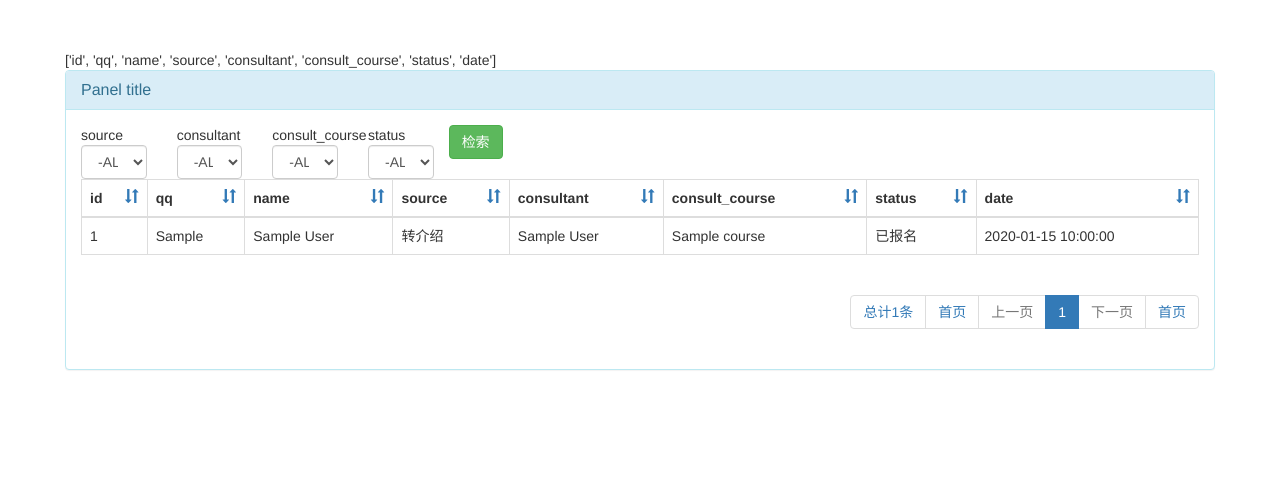
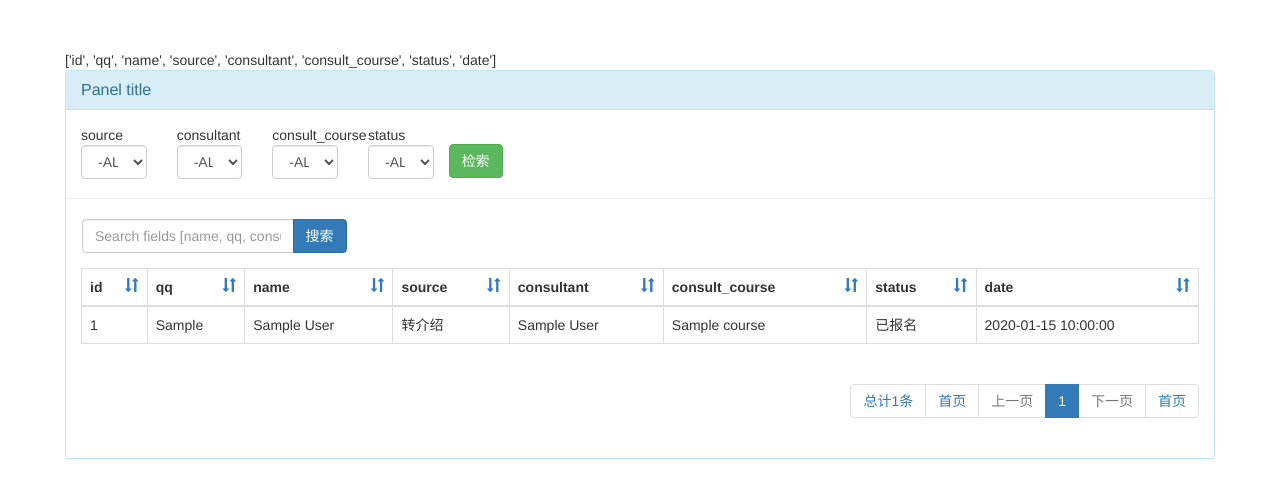
Before and after one commit to LeonQiuM/CRM, a Django app: page /king_admin/crm/customer/ in a window 1280 px wide. Shown: the part 50-548 px from the top of the page. Run offline with Django 3.2, Linux system fonts and the light colour scheme; tables that the repository leaves empty hold one stand-in row (values such as "Sample post"); some libraries are stand-ins or nearby versions.

Commit message:
🏖Enhancement:king_admin搜索功能

```diff
--- a/king_admin/king_admin.py
+++ b/king_admin/king_admin.py
@@ -10,13 +10,15 @@ enabled_admins = {}
 
 class BaseAdmin(object):
     list_display = []
-    list_filter = []
-    list_per_page = 10
+    list_filters = []
+    list_per_page = 5
+    search_fields = []
 
 
 class CustomerAdmin(BaseAdmin):
     list_display = ['id', 'qq', 'name', 'source', 'consultant', 'consult_course', 'status', 'date']
     list_filters = ['source', 'consultant', 'consult_course', 'status']
+    search_fields = ['name', 'qq', 'consultant__name']
     list_per_page = 1
 
 
--- a/king_admin/templatetags/tags.py
+++ b/king_admin/templatetags/tags.py
@@ -83,13 +83,15 @@ def render_filter_ele(condtion, admin_class, filter_conditions):
 
 
 @register.simple_tag
-def build_paginators(query_sets, filter_conditions, previous_order):
+def build_paginators(query_sets, filter_conditions, previous_order, search_key):
     filter_conditions['order'] = previous_order
+    filter_conditions['_q'] = search_key
+
     filters = page_btns = ""
     for k, v in filter_conditions.items():
         if v:
             filters += "&%s=%s" % (k, v)
-
+    print(filters)
     if query_sets.has_previous():
         prev_page_btn = '''<li class=""><a href="?page=%s%s">上一页</a></li>''' % (
             query_sets.previous_page_number(), filters
--- a/king_admin/utils.py
+++ b/king_admin/utils.py
@@ -2,6 +2,7 @@
 # -*- coding: utf-8 -*-
 # __author__ = "Leon"
 # Date: 2018/1/23
+from django.db.models import Q
 
 
 def table_filter(request, admin_class):
@@ -12,11 +13,12 @@ def table_filter(request, admin_class):
     :return:
     """
     filter_conditions = {}
+    key_words = ['page', 'order', '_q']  # 分页关键字,排序关键字,搜索关键字
     for k, v in request.GET.items():
+        if k in key_words:
+            continue
         if v:
             filter_conditions[k] = v
-        if k == "page" or k == 'order':  # 分页关键字,排序关键字
-            del filter_conditions[k]
     return admin_class.model.objects.filter(**filter_conditions), filter_conditions
 
 
@@ -31,3 +33,17 @@ def table_sort(request, objs):
     else:
         res = objs
     return res, order_key
+
+
+def table_search(request, admin_class, object_list):
+    search_key = request.GET.get("_q")
+    if search_key:
+        q_obj = Q()
+        q_obj.connector = "OR"
+        for column in admin_class.search_fields:
+            q_obj.children.append(("%s__contains" % column, search_key))
+
+        res = object_list.filter(q_obj)
+        return res, search_key
+    else:
+        return object_list, ""
--- a/king_admin/views.py
+++ b/king_admin/views.py
@@ -1,7 +1,7 @@
 from django.shortcuts import render
 from king_admin import king_admin
 from django.core.paginator import Paginator, EmptyPage, PageNotAnInteger
-from king_admin.utils import table_filter, table_sort
+from king_admin.utils import table_filter, table_sort, table_search
 
 
 # Create your views here.
@@ -36,6 +36,8 @@ def display_table_objs(request, app, table):
         model = admin_class.model
         # object_list = admin_class.model.objects.all()
         object_list, filter_conditions = table_filter(request, admin_class)  # 过滤
+
+        object_list, search_key = table_search(request, admin_class, object_list)
         order_key = ""
 
         object_list, order_key = table_sort(request, object_list)  # 排序
--- a/templates/king_admin/table_objs.html
+++ b/templates/king_admin/table_objs.html
@@ -4,8 +4,6 @@
 
 {% block container %}
     {{ admin_class.list_display }}
-
-
     <div class="panel panel-info">
         <div class="panel-heading">
             <h3 class="panel-title">Panel title</h3>
@@ -20,14 +18,27 @@
                             {% render_filter_ele condtion admin_class filter_conditions %}
                         </div>
                     {% endfor %}
-                    <button type="submit" class="btn btn-success">检索</button>
+                    {# TODO #}
+                    <a href="" type="submit" class="btn btn-danger" style="margin-top: 19px;display: none">检索</a>
+                    <button type="submit" class="btn btn-success" style="margin-top: 19px">检索</button>
+                    <hr>
+                    <div class="row">
+                        <div class="col-lg-3" style="margin-left: 16px">
+                            <div class="input-group">
+                                <input type="text" class="form-control" placeholder="Search fields [{% for i in admin_class.search_fields %}{{ i  }},&nbsp;{% endfor %}] " name="_q" value="{{ search_key }}">
+                                <span class="input-group-btn">
+                                <button class="btn btn-primary" type="submit">搜索</button>
+                            </span>
+                            </div>
+                        </div>
+                    </div>
                 </form>
             </div>
             <table class="table table-hover table-bordered">
                 <thead>
                 <tr>
                     {% for colum in admin_class.list_display %}
-                        {% build_table_thead colum  order_key filter_conditions %}
+                        {% build_table_thead colum order_key filter_conditions %}
                     {% endfor %}
                 </tr>
                 </thead>
@@ -43,7 +54,7 @@
             <nav aria-label="..." class="pull-right">
                 <ul class="pagination">
                     <li><a>总计{{ query_sets.paginator.count }}条</a></li>
-                    {% build_paginators query_sets filter_conditions previous_order %}
+                    {% build_paginators query_sets filter_conditions previous_order search_key%}
                 </ul>
             </nav>
             {#分页结束#}
```
